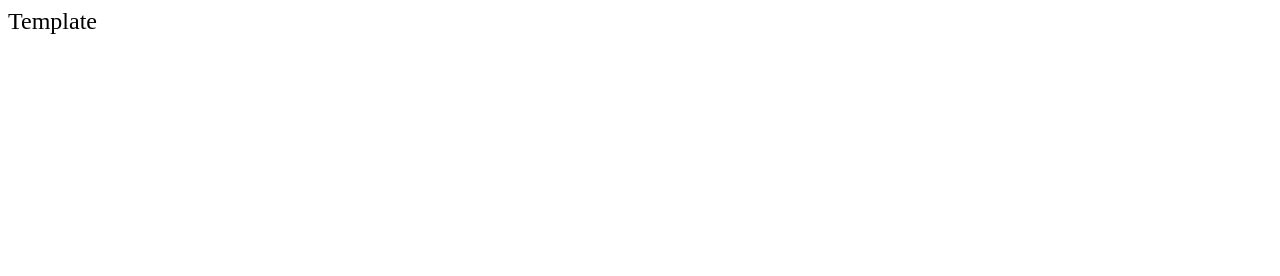
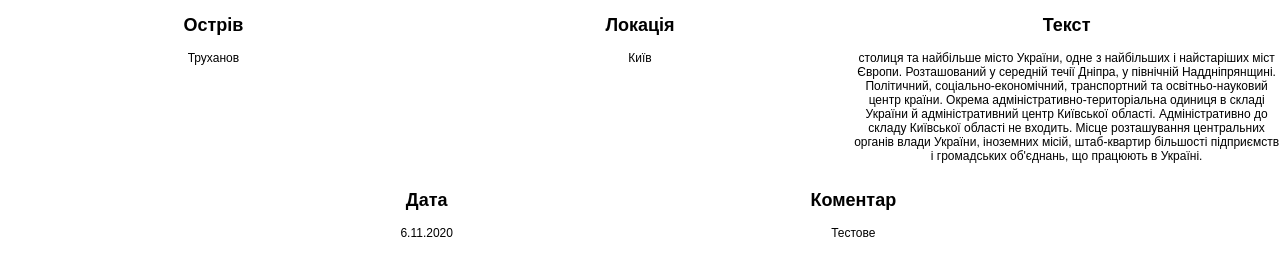
Before and after one commit to oaleksandrovva/frontend-test-task, a website built with Parcel: page src/index.html in a window 1280 px wide. Built offline with nearby package versions, Linux system fonts and the light colour scheme.

Commit message:
create flex container n fix readme file

```diff
--- /dev/null
+++ b/data.json
@@ -0,0 +1,65 @@
+{
+  "columns":[
+    {
+      "code":"Острів",
+      "name":"Острів",
+      "viewState":0,
+      "isFileContent":false,
+      "isFileName":false,
+      "isPrintable":true,
+      "hint":"",
+      "dataType":"Text"
+    },
+    {
+      "code":"Локація",
+      "name":"Локація",
+      "viewState":0,
+      "isFileContent":false,
+      "isFileName":false,
+      "isPrintable":true,
+      "hint":"",
+      "dataType":"Text"
+    },
+    {
+      "code":"Текст",
+      "name":"Текст",
+      "viewState":0,
+      "isFileContent":false,
+      "isFileName":false,
+      "isPrintable":true,
+      "hint":"",
+      "dataType":"Text"
+    },
+    {
+      "code":"Дата",
+      "name":"Дата",
+      "viewState":0,
+      "isFileContent":false,
+      "isFileName":false,
+      "isPrintable":true,
+      "hint":"",
+      "dataType":"DateTime"
+    },
+    {
+      "code":"Коментар",
+      "name":"Коментар",
+      "viewState":0,
+      "isFileContent":false,
+      "isFileName":false,
+      "isPrintable":true,
+      "hint":"",
+      "dataType":"Text"
+    }
+  ],
+  "rows":[
+    {
+      "values":[
+          "Труханов",
+          "Київ",
+          " столиця та найбільше місто України, одне з найбільших і найстаріших міст Європи. Розташований у середній течії Дніпра, у північній Наддніпрянщині. Політичний, соціально-економічний, транспортний та освітньо-науковий центр країни. Окрема адміністративно-територіальна одиниця в складі України й адміністративний центр Київської області. Адміністративно до складу Київської області не входить. Місце розташування центральних органів влади України, іноземних місій, штаб-квартир більшості підприємств і громадських об'єднань, що працюють в Україні.",
+          "2020-12-12T00:00:00",
+          "Тестове"
+      ]
+    }
+  ]
+}
--- a/src/index.html
+++ b/src/index.html
@@ -4,12 +4,11 @@
   <meta charset="UTF-8">
   <meta http-equiv="X-UA-Compatible" content="IE=edge">
   <meta name="viewport" content="width=device-width, initial-scale=1.0">
-  <!-- TODO: Add title -->
-  <title>Document title</title>
-  <link rel="stylesheet" href="./style.scss">
-  <script src="./main.js"></script>
+  <title>Test task</title>
+  <link rel="stylesheet" href="./style.css">
 </head>
 <body>
-  Template
+  <div class="flex-container"></div>
+  <script src="./main.js"></script>
 </body>
 </html>
--- a/src/main.js
+++ b/src/main.js
@@ -1 +1,16 @@
-// TODO: Add js
+import formattingDate from './module';
+
+const container = document.querySelector('.flex-container');
+const data = require('../data.json');
+
+const { columns, rows } = data;
+
+columns.forEach((column, index) => {
+  const div = document.createElement('div');
+  const header = document.createElement('h2');
+  const paragraph = document.createElement('p');
+  header.innerText = column.name;
+  paragraph.innerText = (column.dataType === 'DateTime') ? formattingDate(rows[0].values[index]) : rows[0].values[index];
+  container.append(div);
+  div.append(header, paragraph);
+});
--- /dev/null
+++ b/src/module.js
@@ -0,0 +1,4 @@
+export default function formattingDate(value) {
+  const date = new Date(value);
+  return `${date.getDay()}.${date.getMonth()}.${date.getFullYear()}`;
+}
--- /dev/null
+++ b/src/style.css
@@ -0,0 +1,23 @@
+body {
+  margin: 0;
+}
+
+.flex-container {
+  align-items: baseline;
+  display: flex;
+  flex-wrap: wrap;
+  justify-content: center;
+  width: 100%;
+}
+
+.flex-container>div {
+  font: 12px Arial, sans-serif;
+  text-align: center;
+  width: 33.33%;
+}
+
+@media screen and (max-width: 450px) {
+  .flex-container>div {
+    width: 100%;
+  }
+}
--- a/src/style.scss
+++ /dev/null
@@ -1,6 +0,0 @@
-/* TODO: Add styles */
-$base-font-size: 24px;
-
-body {
-  font-size: $base-font-size;
-}
```
Also changed, not shown: docs/index.html (+1 -1 lines), package.json (+5 -5 lines), README.md, 9 other files.
